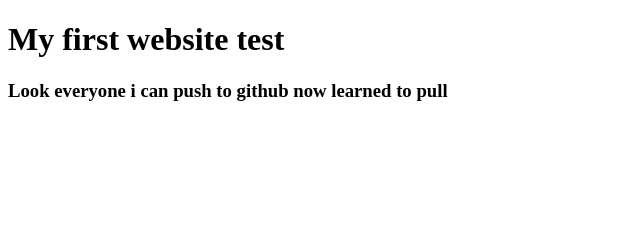
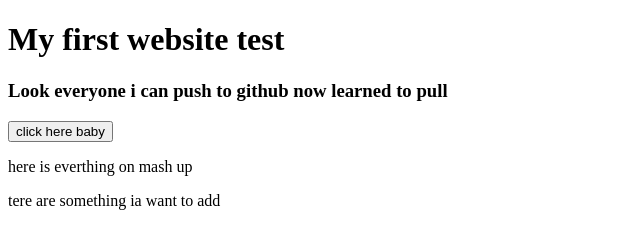
Before and after one commit to kayedRafi/my-first-website, a plain HTML site: page index.html in a window 1280 px wide. Shown: the whole page, without its empty margins (0-640 px from the left). Drawn offline with Linux system fonts and the light colour scheme.

Commit message:
Update index.html

```diff
--- a/index.html
+++ b/index.html
@@ -9,5 +9,8 @@
 <body>
     <h1>My first website test</h1>
     <h3>Look everyone i can push to github now learned to pull </h3>
+    <button>click here baby</button>
+    <p>here is everthing on mash up</p>
+    <p>tere are something  ia want to add</p>
 </body>
 </html>
```
